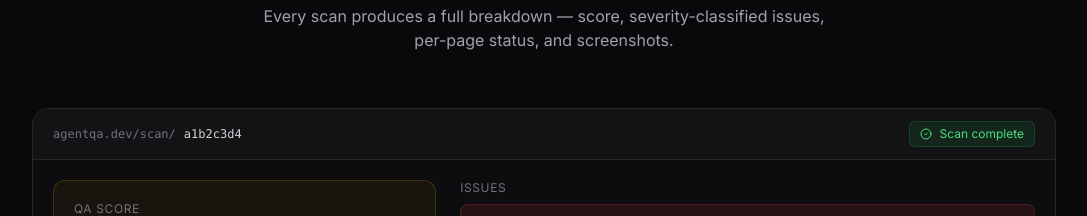
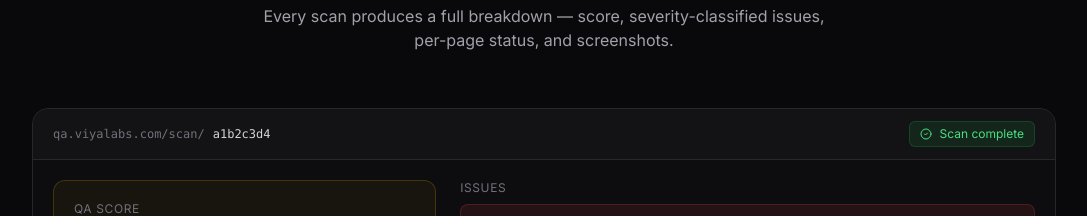
Before and after one commit to Viyalabs/agentqa, a Next.js app: page / in a window 1280 px wide. Shown: the part 1440-1656 px from the top of the page, without its empty margins (96-1183 px from the left). Built offline with nearby package versions, Linux system fonts and the light colour scheme.

Commit message:
fix: update all URLs to qa.viyalabs.com

```diff
--- a/app/api/scan/route.ts
+++ b/app/api/scan/route.ts
@@ -83,7 +83,7 @@ async function notifyScanEmail(url: string, scanId: string): Promise<void> {
       'Content-Type': 'application/json',
     },
     body: JSON.stringify({
-      from: process.env.RESEND_FROM_EMAIL ?? 'AgentQA <noreply@agentqa.dev>',
+      from: process.env.RESEND_FROM_EMAIL ?? 'AgentQA <noreply@viyalabs.com>',
       to: [NOTIFY_EMAIL],
       subject: `New scan started: ${url}`,
       html: `
--- a/app/api/waitlist/route.ts
+++ b/app/api/waitlist/route.ts
@@ -70,7 +70,7 @@ async function sendEmailNotification(email: string, name?: string): Promise<void
       'Content-Type': 'application/json',
     },
     body: JSON.stringify({
-      from: process.env.RESEND_FROM_EMAIL ?? 'AgentQA <noreply@agentqa.dev>',
+      from: process.env.RESEND_FROM_EMAIL ?? 'AgentQA <noreply@viyalabs.com>',
       to: [NOTIFY_EMAIL],
       subject: `New waitlist signup: ${email}`,
       html: `
--- a/components/report-preview.tsx
+++ b/components/report-preview.tsx
@@ -52,7 +52,7 @@ export function ReportPreview() {
           {/* Toolbar */}
           <div className="flex items-center justify-between px-5 py-3 border-b border-zinc-800 bg-zinc-900/60">
             <div className="flex items-center gap-2">
-              <span className="text-xs font-mono text-zinc-500">agentqa.dev/scan/</span>
+              <span className="text-xs font-mono text-zinc-500">qa.viyalabs.com/scan/</span>
               <span className="text-xs font-mono text-zinc-300">a1b2c3d4</span>
             </div>
             <div className="flex items-center gap-2 px-2.5 py-1 rounded-md bg-green-500/10 border border-green-500/20 text-green-400 text-xs">
```
Also changed, not shown: 1 other file (tests, documents, lock files or other folders).
